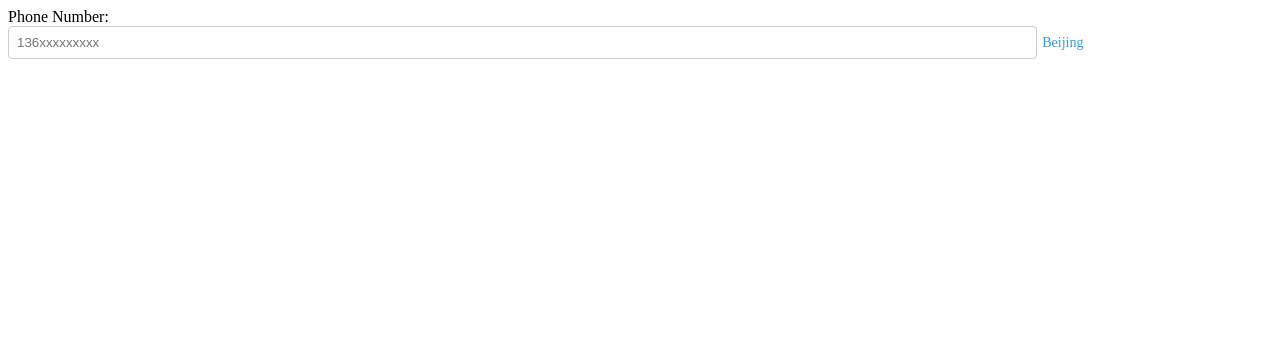
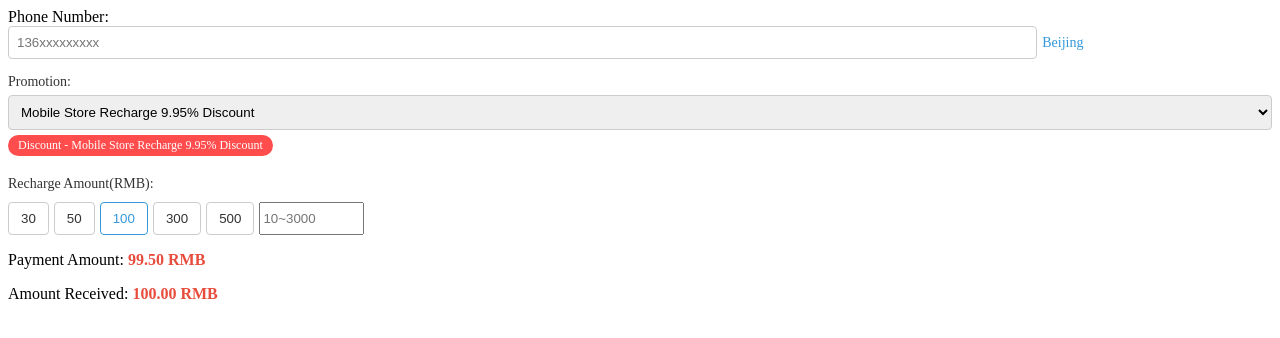
Before and after one commit to BGC-BootCamp-Team1/-QTang5-RechargeForm, an Angular app: page / in a window 1280 px wide. Shown: the top 338 px of the page. Built offline with nearby package versions, Linux system fonts and the light colour scheme.

Commit message:
feat: implement rechargeForm compon

```diff
--- a/src/app/app.component.html
+++ b/src/app/app.component.html
@@ -1 +1 @@
-<app-phone-number></app-phone-number>
+<app-recharge-form></app-recharge-form>
--- a/src/app/recharge-form/recharge-form.component.css
+++ b/src/app/recharge-form/recharge-form.component.css
@@ -0,0 +1,54 @@
+.recharge-form label {
+    font-size: 14px;
+    color: #333;
+    display: block;
+    margin: 15px 0 5px;
+}
+
+#discount {
+    width: 100%;
+    padding: 8px;
+    border: 1px solid #ccc;
+    border-radius: 4px;
+}
+
+.discount-tag {
+    display: inline-block;
+    background-color: #ff4c4c;
+    color: #fff;
+    padding: 3px 10px;
+    font-size: 12px;
+    margin: 5px 0;
+    border-radius: 12px;
+}
+
+.amount-options {
+    display: flex;
+    gap: 5px;
+    flex-wrap: wrap;
+    margin: 10px 0;
+}
+
+.amount-btn {
+    padding: 8px 12px;
+    border: 1px solid #ccc;
+    background-color: #fff;
+    border-radius: 4px;
+    cursor: pointer;
+    color: #333;
+}
+
+.amount-btn.active {
+    border-color: #3498db;
+    color: #3498db;
+}
+
+.amount-summary {
+    margin: 15px 0;
+}
+
+.payment-amount, .received-amount {
+    font-size: 16px;
+    font-weight: bold;
+    color: #e74c3c;
+}
--- a/src/app/recharge-form/recharge-form.component.html
+++ b/src/app/recharge-form/recharge-form.component.html
@@ -1 +1,23 @@
-<p>recharge-form works!</p>
+<form class="recharge-form">
+    <app-phone-number></app-phone-number>
+
+    <label for="discount">Promotion:</label>
+    <select id="discount">
+        <option>Mobile Store Recharge 9.95% Discount</option>
+    </select>
+    <span class="discount-tag">Discount - Mobile Store Recharge 9.95% Discount</span>
+
+    <label>Recharge Amount(RMB):</label>
+    <div class="amount-options">
+        <button type="button" class="amount-btn">30</button>
+        <button type="button" class="amount-btn">50</button>
+        <button type="button" class="amount-btn active">100</button>
+        <button type="button" class="amount-btn">300</button>
+        <button type="button" class="amount-btn">500</button>
+        <input type="text" size="10" class="amount-input" placeholder="10~3000" />
+    </div>
+
+    <div class="amount-summary">
+        <p>Payment Amount: <span class="payment-amount">99.50 RMB</span></p>
+        <p>Amount Received: <span class="received-amount">100.00 RMB</span></p>
+    </div>
```
